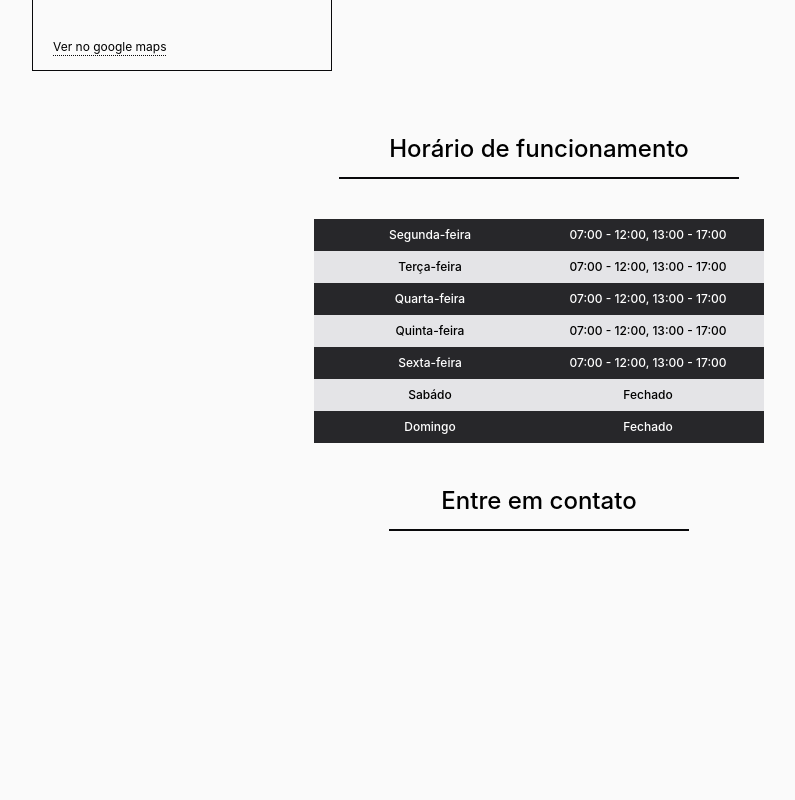
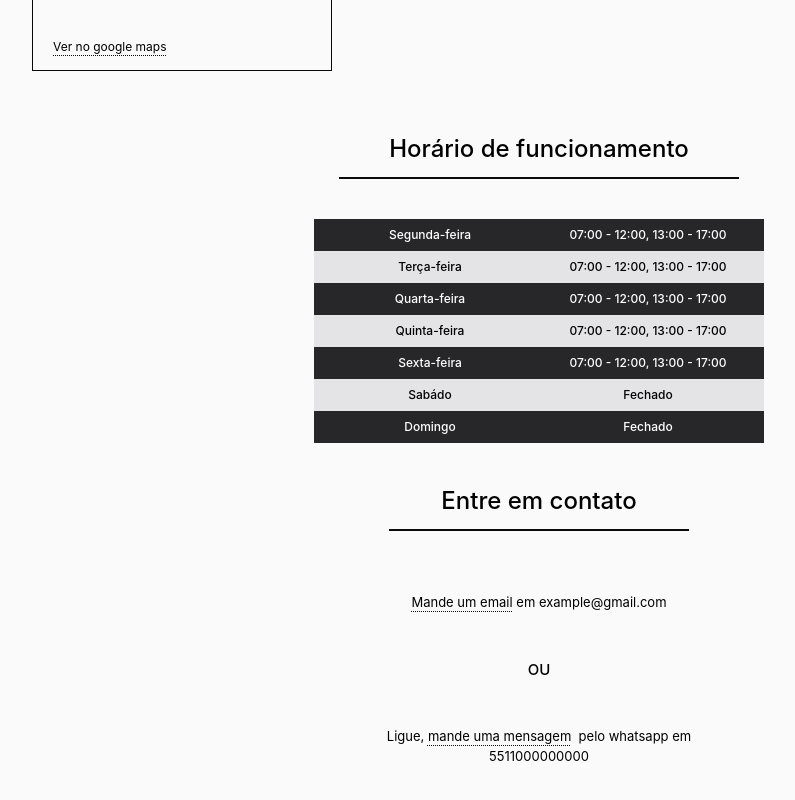
Before and after one commit to GilkleberMedeiros/camu, a React (Vite) app: page / in a window 1280 px wide. Shown: the part 855-1655 px from the top of the page, without its empty margins (101-896 px from the left). Before the commit the page ends 1490 px from the top, so only its background shows below. Built offline with nearby package versions, Linux system fonts and the light colour scheme.

Commit message:
feat: section Entre em contanto created.

```diff
--- a/src/components/cards.jsx
+++ b/src/components/cards.jsx
@@ -36,8 +36,9 @@ export function PhysicalAdressCard({ adressInfo })
       <Link
         href={adressInfo.viewOnMapsUrl}
         rel="noopener noreferrer"
-        text={"Ver no google maps"}
-      />
+      >
+        Ver no google maps
+      </Link>
     </div>
   );
 }
--- a/src/components/links.jsx
+++ b/src/components/links.jsx
@@ -1,19 +1,18 @@
-export function Link({ text, href, target="_blank", rel="", style="", ...rest })
+export function Link({ href, target="_blank", rel="", style="", children, ...rest })
 {
     return (
         <a
         className={
-        style ||
         "w-fit text-[0.75rem] underline decoration-dotted decoration-main-black "+
         "underline-offset-[25%] decoration-[10%] hover:bg-secondary-black hover:text-main-white "+
-        "hover:decoration-main-white"
+        "hover:decoration-main-white " + style
         }
         href={href}
         target={target}
         rel={rel}
         {...rest}
         >
-            {text}
+            {children}
         </a>
     );
 }
--- a/src/components/main.jsx
+++ b/src/components/main.jsx
@@ -3,6 +3,7 @@ import { MenuAndMediaShare } from "./menus.jsx";
 import { Section, ZebraOpeningHoursTable, FloatingBtnsContainer, ContactTextBox } from "./containers.jsx";
 import { ImageTextCarousel } from "./carousels.jsx";
 import { CardsList, PhysicalAdressCard } from "./cards";
+import { Link } from "./links.jsx";
 
 
 export function Header()
@@ -79,7 +80,19 @@ export function Main()
       </Section>
       <Section title="Entre em contato">
         <ContactTextBox>
-
+          <span className="text-[0.8125rem] text-center">
+            <Link href={`mailto:${email}`} style="text-[0.8125rem]">Mande um email</Link> em {email}
+          </span>
+          <span className="text-[0.9375rem] font-medium">
+            OU
+          </span>
+          <span className="text-[0.8125rem] text-center">
+            Ligue,&nbsp;
+            <Link href={`https://wa.me/${phoneNumber}`} style="text-[0.8125rem]">
+              mande uma mensagem
+            </Link>&nbsp;
+            pelo whatsapp em {phoneNumber}
+          </span>
         </ContactTextBox>
       </Section>
     </div>
```
